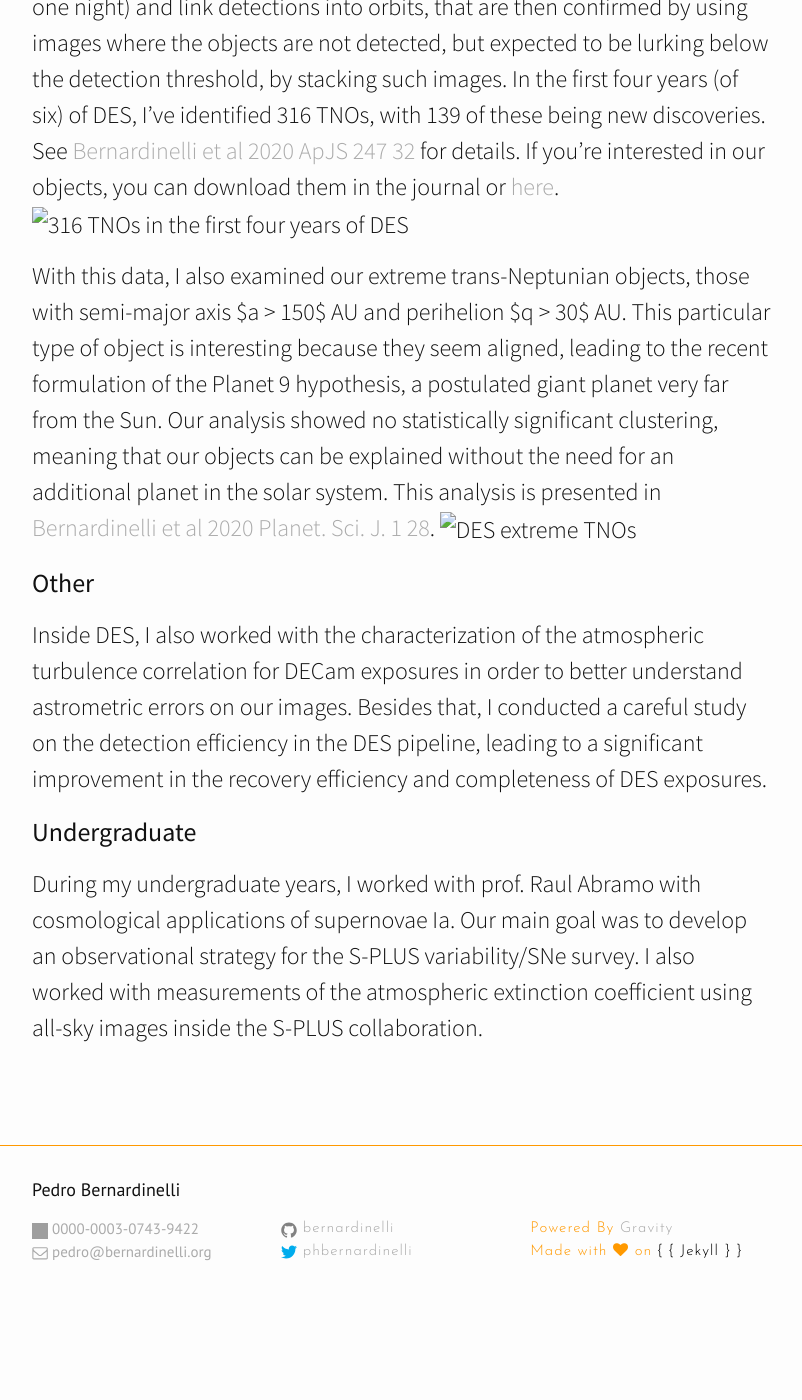
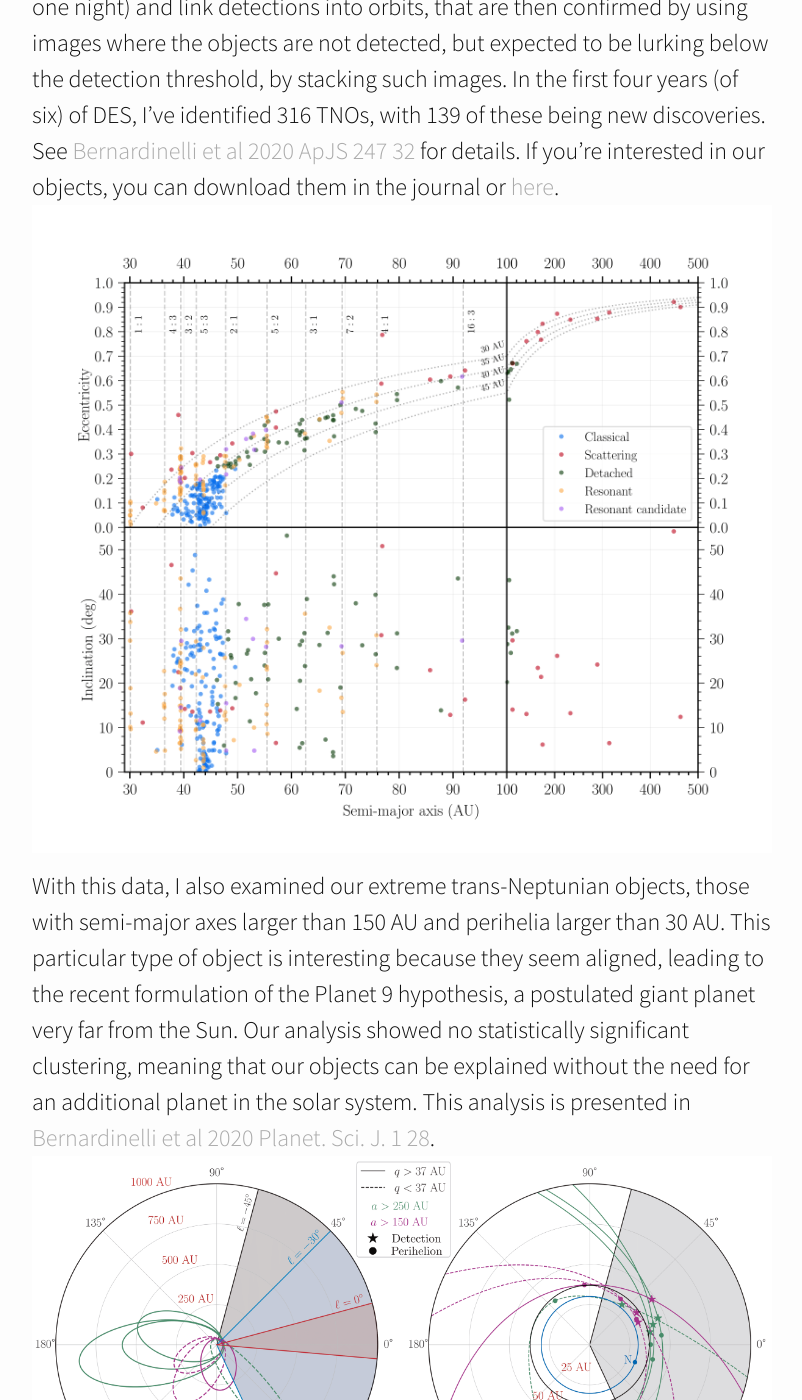
Before and after one commit to bernardinelli/bernardinelli.github.io, a Jekyll site: the page built from index01-research.md, in a window 1280 px wide and 1400 px high, scrolled down 589 px. Shown: the whole window, without its empty margins (238-1040 px from the left). Built offline with Jekyll 4.4.1, drawn with Linux system fonts in a browser that asks for light colours; nearby versions of some CDN libraries; before the commit the page ends 1912 px from its top, so only the background shows below that; grey boxes are pictures that could not be loaded.

Commit message:
removed LaTeX, didn't work. Download still weird

```diff
--- a/index01-research.md
+++ b/index01-research.md
@@ -6,11 +6,11 @@ permalink: /research/
 
 ### Outer solar system ###
 I developed a novel methodology for identifying trans-Neptunian objects (TNOs) in the temporally sparse data taken by the Dark Energy Survey. These planetesimals are distant objects in the outskirts of our solar system, and their orbital architecture trace the formation history of the giant planets.
-As DES is not a solar system survey, this process is very challenging: we need to identify single-night transients (i.e. sources that only appear in one place in one night) and link detections into orbits, that are then confirmed by using images where the objects are not detected, but expected to be lurking below the detection threshold, by stacking such images. In the first four years (of six) of DES, I've identified 316 TNOs, with 139 of these being new discoveries. See [Bernardinelli et al 2020 ApJS 247 32](https://iopscience.iop.org/article/10.3847/1538-4365/ab6bd8) for details. If you're interested in our objects, you can download them in the journal or [here](./downloads/destno-main.fits).
-![316 TNOs in the first four years of DES](./images/aei.png)
+As DES is not a solar system survey, this process is very challenging: we need to identify single-night transients (i.e. sources that only appear in one place in one night) and link detections into orbits, that are then confirmed by using images where the objects are not detected, but expected to be lurking below the detection threshold, by stacking such images. In the first four years (of six) of DES, I've identified 316 TNOs, with 139 of these being new discoveries. See [Bernardinelli et al 2020 ApJS 247 32](https://iopscience.iop.org/article/10.3847/1538-4365/ab6bd8) for details. If you're interested in our objects, you can download them in the journal or [here](/downloads/destno-main.fits).
+![316 TNOs in the first four years of DES](/images/aei.png)
 
-With this data, I also examined our extreme trans-Neptunian objects, those with semi-major axis $a > 150$ AU and perihelion $q > 30$ AU. This particular type of object is interesting because they seem aligned, leading to the recent formulation of the Planet 9 hypothesis, a postulated giant planet very far from the Sun. Our analysis showed no statistically significant clustering, meaning that our objects can be explained without the need for an additional planet in the solar system. This analysis is presented in [Bernardinelli et al 2020 Planet. Sci. J. 1 28](https://iopscience.iop.org/article/10.3847/PSJ/ab9d80).
-![DES extreme TNOs](./images/etno.png)
+With this data, I also examined our extreme trans-Neptunian objects, those with semi-major axes larger than 150 AU and perihelia larger than 30 AU. This particular type of object is interesting because they seem aligned, leading to the recent formulation of the Planet 9 hypothesis, a postulated giant planet very far from the Sun. Our analysis showed no statistically significant clustering, meaning that our objects can be explained without the need for an additional planet in the solar system. This analysis is presented in [Bernardinelli et al 2020 Planet. Sci. J. 1 28](https://iopscience.iop.org/article/10.3847/PSJ/ab9d80).
+![DES extreme TNOs](/images/etno.png)
 
 ### Other ###
 Inside DES, I also worked with the characterization of the atmospheric turbulence correlation for DECam exposures in order to better understand astrometric errors on our images. Besides that, I conducted a careful study on the detection efficiency in the DES pipeline, leading to a significant improvement in the recovery efficiency and completeness of DES exposures.
```
